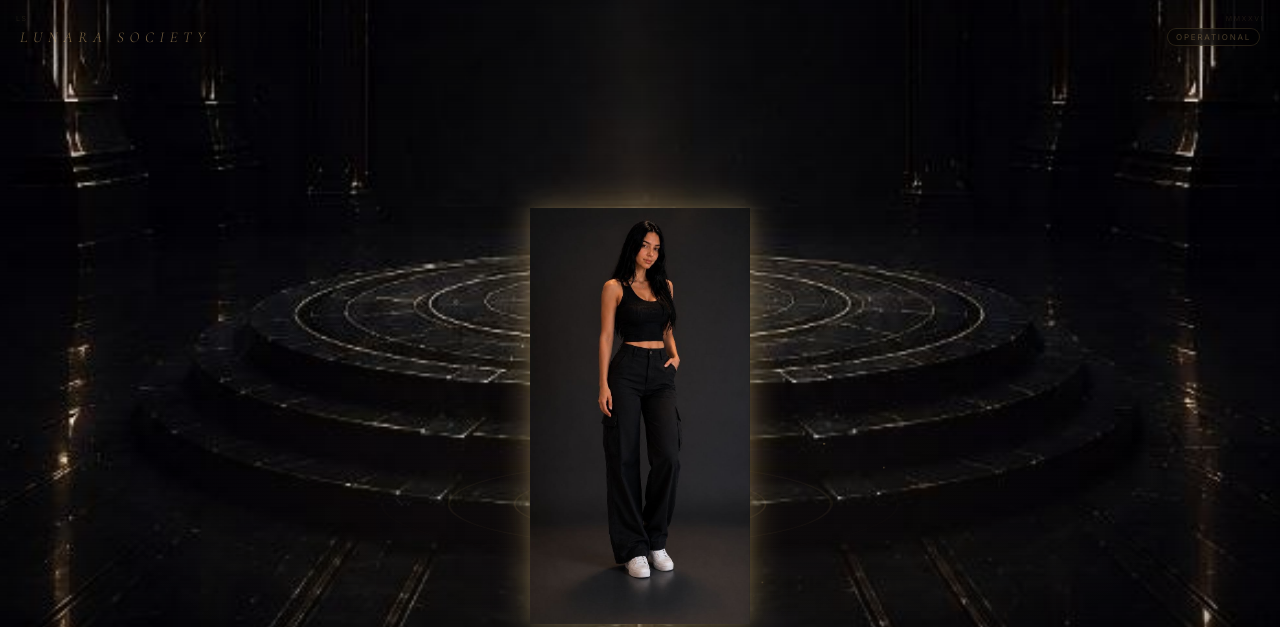
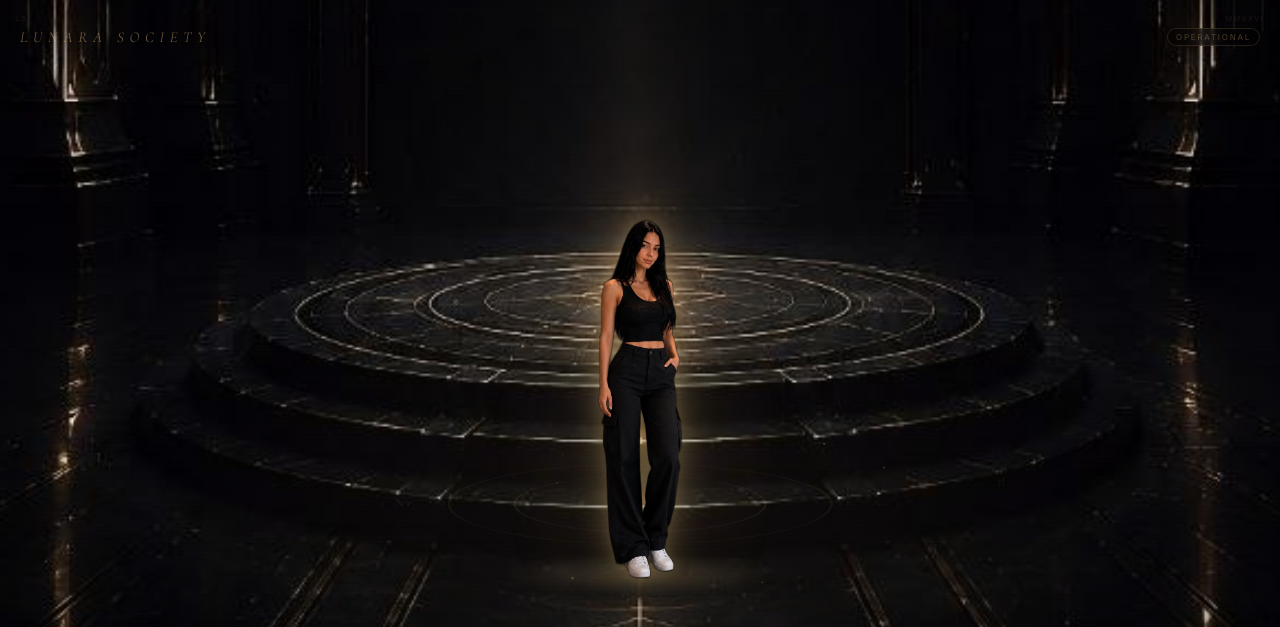
Before and after one commit to Lunara-Society/shield-os, a plain HTML site: page avatar.html in a window 1280 px wide. Shown: the top 627 px of the page. Drawn offline with nearby package versions, Linux system fonts and the light colour scheme.

Commit message:
Use true transparent cutout PNG instead of flat photo box

```diff
--- a/avatar.html
+++ b/avatar.html
@@ -256,7 +256,7 @@ html,body{
   <!-- AVATAR -->
   <div id="avatar-wrap">
     <div id="aura"></div>
-    <img id="avatar-img" src="avatar-figure.jpg" alt="Avatar" draggable="false">
+    <img id="avatar-img" src="avatar-figure-cutout.png" alt="Avatar" draggable="false">
     <div id="avatar-shadow"></div>
   </div>
 
```
